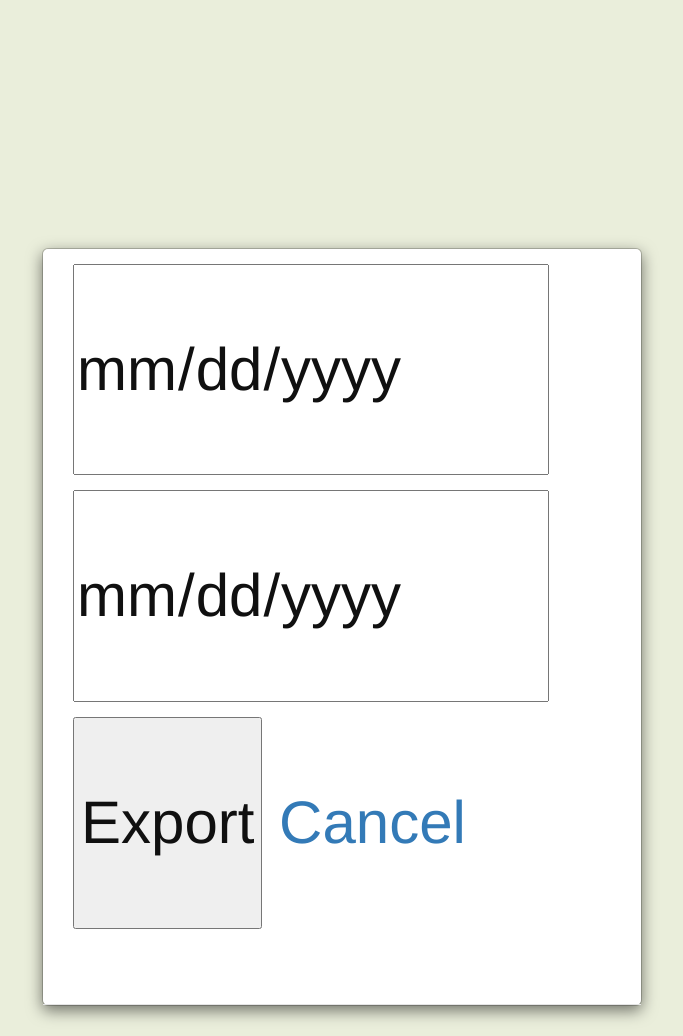
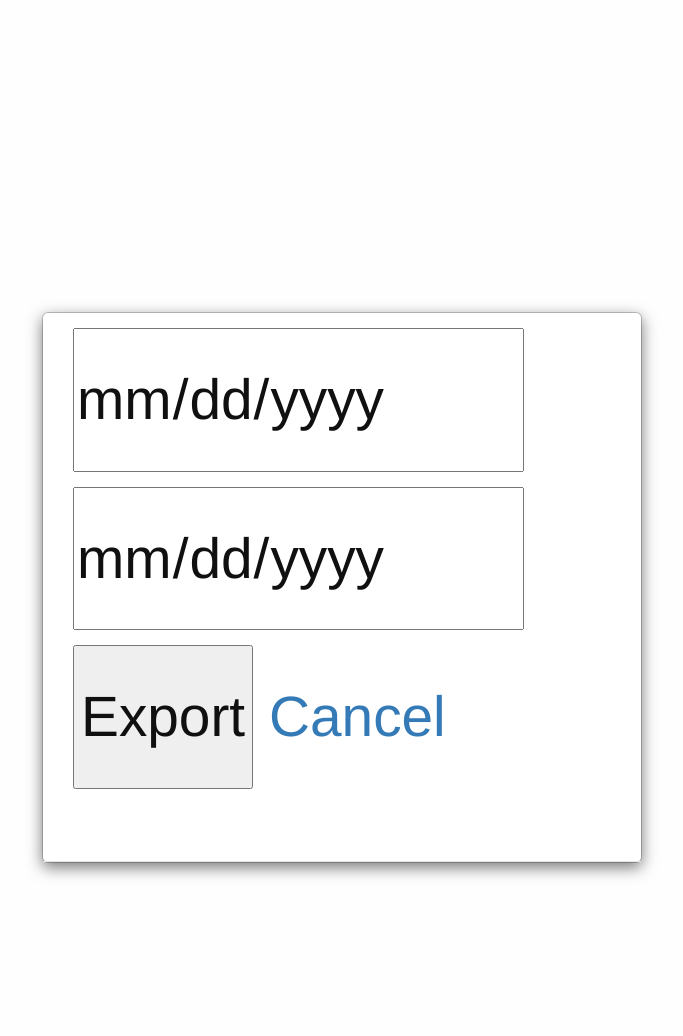
Before and after one commit to naveen272/app, a PHP site: page /report.php in a window 1280 px wide. Shown: the whole page, without its empty margins (298-981 px from the left). After the commit the page ends 878 px from the top, so only its background shows below. Run offline with PHP 8.4, Linux system fonts and the light colour scheme; a user stored in the database is signed in; data comes from the database, SQL or seed files in the repository; some libraries are stand-ins or nearby versions.

Commit message:
new css changes

```diff
--- a/report.php
+++ b/report.php
@@ -41,13 +41,13 @@ $result = mysqli_query($link, $sql);
    </head>
    <style>
 body {
-    margin: 0%;
-    padding-top: 17%;
+    margin: 3%;
+    padding-top: 19%;
     font-family: "Helvetica Neue",Helvetica,Arial,sans-serif;
-    font-size: 600%;
-    line-height: 3.428571;
+    font-size: 568%;
+    line-height: 2.428571;
     color: #101010;
-    background-color: #eaeedb;
+    background-color: #fefefe;
 }
 .btn {
     display: inline-block;
```
